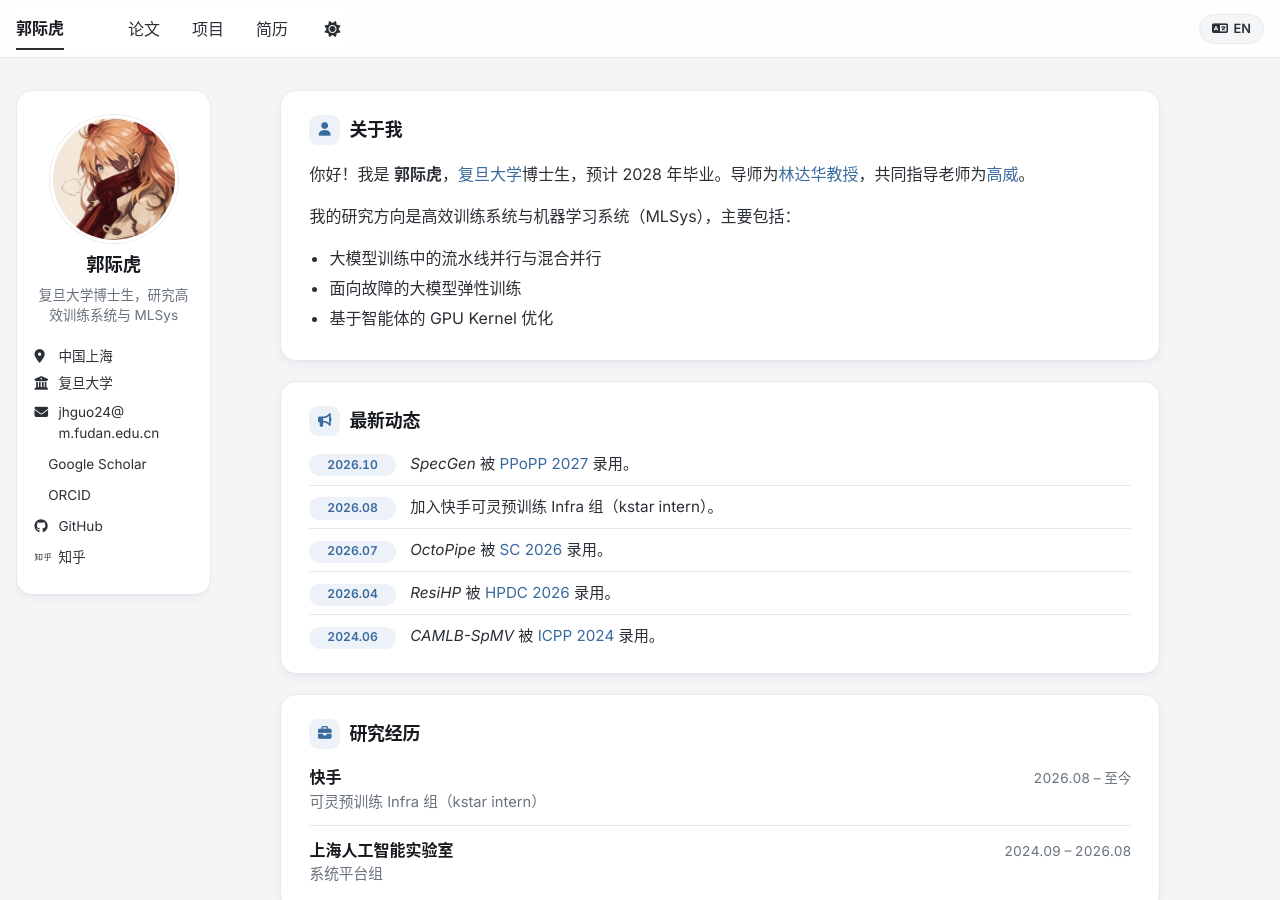
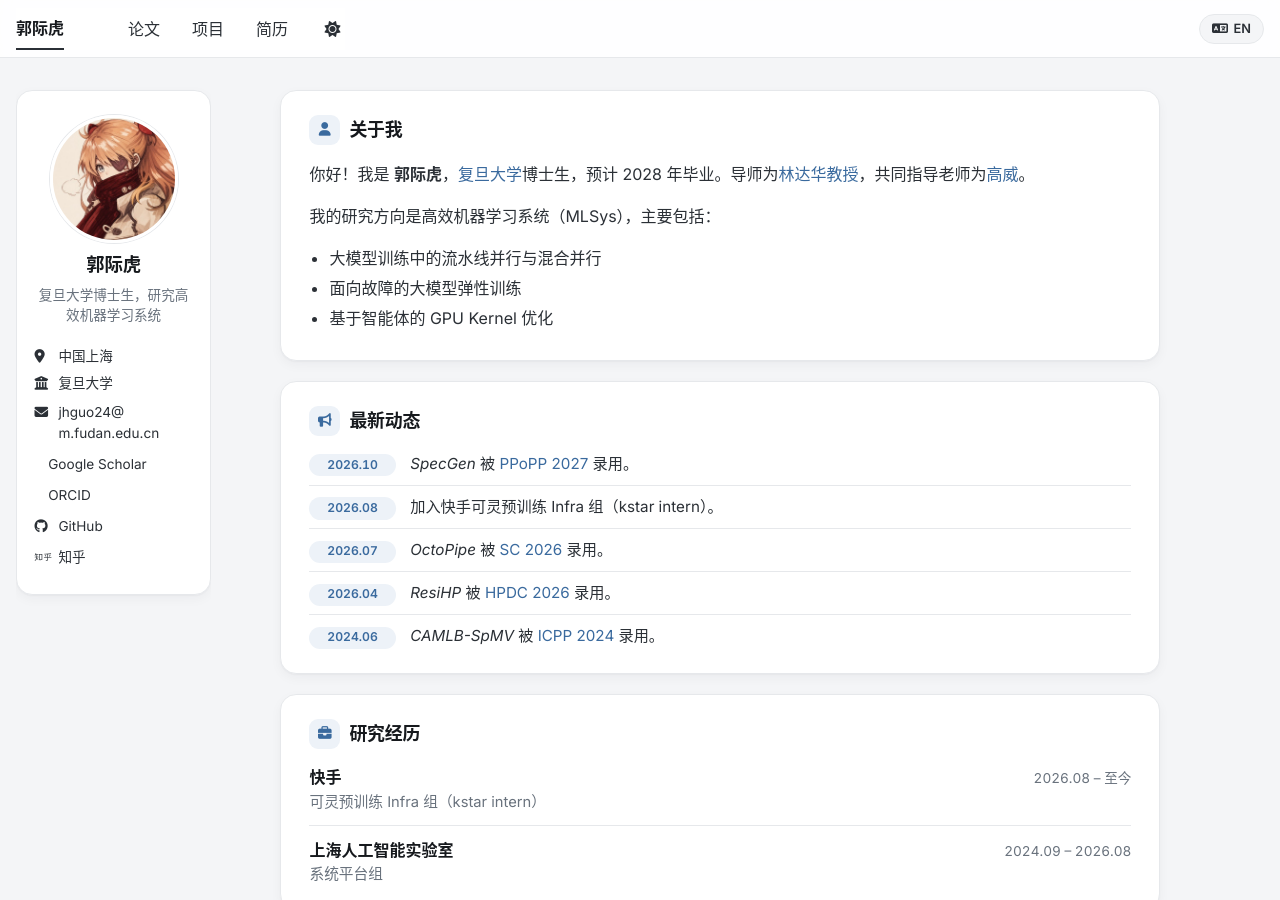
Before and after one commit to guojihu-hana/guojihu-hana.github.io, a Jekyll site: the page built from _pages/zh/about.html, in a window 1280 px wide and 900 px high. Built offline with Jekyll 4.4.1, drawn with Linux system fonts in a browser that asks for light colours; a script bundle is joined from its source files by our own code; a style sheet for code colours, icons or effects is not loaded.

Commit message:
Research focus: efficient MLSys
Co-authored-by: Cursor <cursoragent@cursor.com>

```diff
--- a/_config.yml
+++ b/_config.yml
@@ -26,12 +26,12 @@ author:
   avatar           : "profile.jpg"
   name             : "Jihu Guo"
   pronouns         : # example: "she/her"
-  bio              : "Ph.D. student working on efficient training systems and MLSys"
+  bio              : "Ph.D. student working on efficient MLSys"
   location         : "Shanghai, China"
   employer         : "Fudan University"
   # Chinese version of the sidebar; an empty field falls back to the English one
   name_zh          : "郭际虎"
-  bio_zh           : "复旦大学博士生，研究高效训练系统与 MLSys"
+  bio_zh           : "复旦大学博士生，研究高效机器学习系统"
   location_zh      : "中国上海"
   employer_zh      : "复旦大学"
   uri              : # URL
--- a/_pages/about.html
+++ b/_pages/about.html
@@ -12,7 +12,7 @@ redirect_from:
 {% capture intro %}
 Hi! I am **{{ site.author.name }}{% if site.author.name_zh %}（{{ site.author.name_zh }}）{% endif %}**, a Ph.D. student at [Fudan University](https://www.fudan.edu.cn/) (expected to graduate in 2028), advised by [Prof. Dahua Lin](https://scholar.google.com/citations?user=GMzzRRUAAAAJ&hl=en) and co-advised by [Wei Gao](https://gaow0007.github.io/).
 
-My research focuses on efficient training systems and machine learning systems (MLSys), including:
+My research focuses on efficient machine learning systems (MLSys), including:
 
 - Pipeline and hybrid parallelism for large-scale LLM training
 - Resilient LLM training under failures
--- a/_pages/zh/about.html
+++ b/_pages/zh/about.html
@@ -9,7 +9,7 @@ cards: true
 {% capture intro %}
 你好！我是 **{{ site.author.name_zh | default: site.author.name }}**，[复旦大学](https://www.fudan.edu.cn/)博士生，预计 2028 年毕业。导师为[林达华教授](https://scholar.google.com/citations?user=GMzzRRUAAAAJ&hl=en)，共同指导老师为[高威](https://gaow0007.github.io/)。
 
-我的研究方向是高效训练系统与机器学习系统（MLSys），主要包括：
+我的研究方向是高效机器学习系统（MLSys），主要包括：
 
 - 大模型训练中的流水线并行与混合并行
 - 面向故障的大模型弹性训练
```
